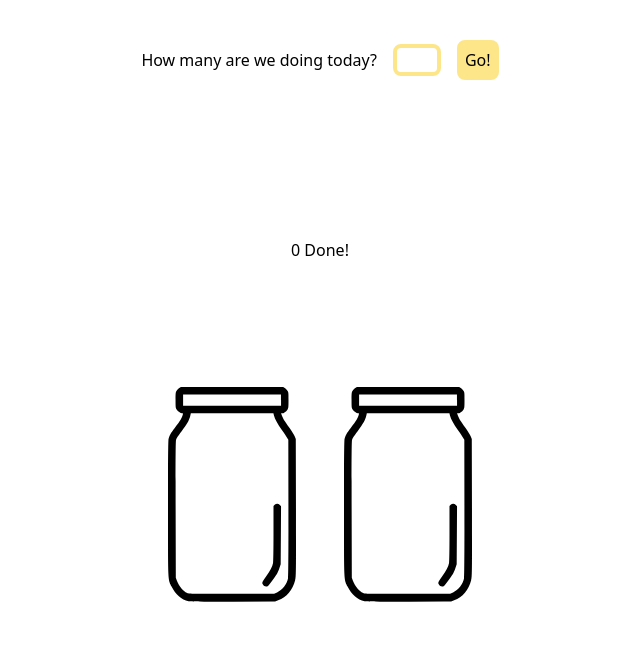
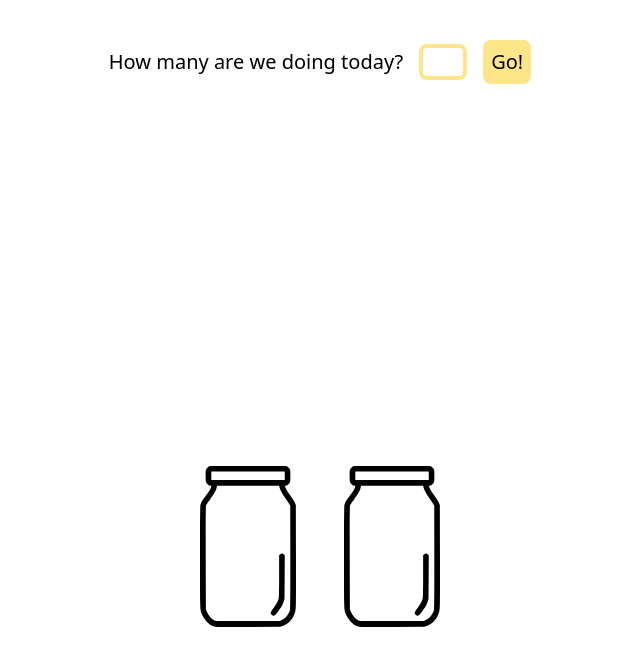
Before and after one commit to noviceGuru/paperclip-habit-tracker, a React (Vite) app: page / in a window 1280 px wide. Shown: the top 666 px of the page, without its empty margins (320-960 px from the left). Built offline with nearby package versions, Linux system fonts and the light colour scheme.

Commit message:
Styling applied, the paperclips will remain inside the jar

```diff
--- a/src/App.tsx
+++ b/src/App.tsx
@@ -15,16 +15,16 @@ function App() {
     }
 
     return (
-        <div className="p-10 h-full flex flex-col">
-            <label className="h-10 self-center gap-4 flex items-center flex-wrap justify-center">
-                How many are we doing today?
+        <div className="p-10 h-full flex flex-col gap-32">
+            <label className="h-10 self-center gap-4 flex items-center flex-wrap justify-center text-center select-none sm:text-lg md:text-xl">
+                <span className="flex items-center h-full">How many are we doing today?</span>
                 <input
                     className="border-solid border-amber-200 border-4 rounded-lg w-12 text-center focus:border-red-600 focus:border-2 outline-none"
                     ref={inputRef}
                     onChange={e => console.log(e.target.value)}
                 />
                 <button
-                    className="border-solid border-amber-200 bg-amber-200 border-4 rounded-lg p-1"
+                    className="border-solid border-amber-200 bg-amber-200 border-4 rounded-lg p-1 select-none"
                     onClick={hanldeClickGo}
                 >
                     Go!
--- a/src/components/container/Container.tsx
+++ b/src/components/container/Container.tsx
@@ -26,9 +26,9 @@ export default function JarContainer({
     }
 
     return (
-        <div className="p-10 flex flex-col gap-10 justify-center h-full self-center">
-            <span className="self-center select-none">{right} Done!</span>
-            <div className="flex gap-12 justify-center h-1/2 w-3/4 sm:w-full self-center">
+        <div className="p-10 flex flex-col gap-36 justify-center h-full self-center">
+            <span className="self-center select-none h-6">{!!(totalNum) && `${right} Done!`}</span>
+            <div className="flex gap-12 justify-center self-center h-1/4">
                 <Jar
                     key="left"
                     paperClipNumbers={[
--- a/src/components/icons/PaperClipIcon.tsx
+++ b/src/components/icons/PaperClipIcon.tsx
@@ -1,4 +1,6 @@
-export default function PaperClipSvg({ className }: { className: string }) {
+import { CSSProperties } from "react"
+
+export default function PaperClipSvg({ className, style }: { className?: string, style?: CSSProperties }) {
     return (
         <svg
             fill="#000000"
@@ -7,6 +9,7 @@ export default function PaperClipSvg({ className }: { className: string }) {
             xmlns="http://www.w3.org/2000/svg"
             viewBox="0 0 950 950"
             className={className}
+            style={style}
         >
             <g>
                 <path
--- a/src/components/jar/Jar.tsx
+++ b/src/components/jar/Jar.tsx
@@ -10,13 +10,12 @@ export default function Jar({
 }) {
     return (
         <>
-            <div className="relative w-24 sm:w-32 md:w-34" onClick={onClick}>
+            <div className="relative w-24" onClick={onClick}>
                 <JarSvg
                 className="absolute bottom-0 left-0 "/>
                 {paperClipNumbers.map((paperClip, index) => (
                     <PaperClip
                         key={index}
-                        rotated={paperClip[0]}
                         position={paperClip}
                     />
                 ))}
--- a/src/components/paperClip/PaperClip.tsx
+++ b/src/components/paperClip/PaperClip.tsx
@@ -1,13 +1,20 @@
 import PaperClipSvg from "../icons/PaperClipIcon"
 
-export default function PaperClip({ rotated, position }: { rotated: number, position: [number, number, number] }) {
-
+export default function PaperClip({
+    position,
+}: {
+    position: [number, number, number]
+}) {
     return (
-        <div
-            style={{transform: `rotate(${rotated}deg)`, right:position[0], bottom: position[1]}}
-            className="absolute"
-        >
-            <PaperClipSvg className="w-6" />
-        </div>
+        <PaperClipSvg
+            style={{
+                transform: `rotate(${position[0]}deg)`,
+                height: "24px",
+                width: "24px",
+                right: position[1]%70,
+                bottom: position[2],
+                position: "absolute"
+            }}
+        />
     )
 }
```
